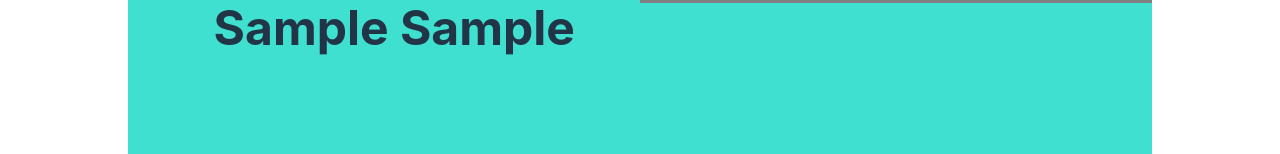
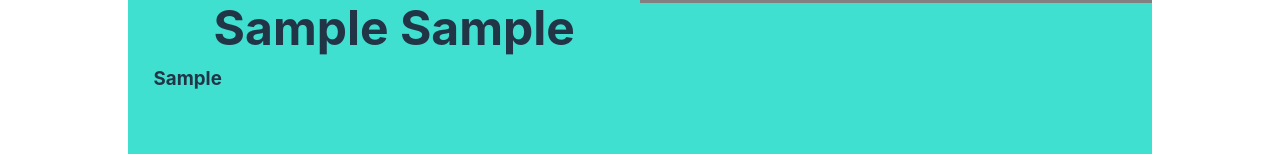
Before and after one commit to JKanaiya/CVApplication, a React (Vite) app in the folder cvApplication/: page / in a window 1280 px wide. Both pictures are taken after typing "Sample", "Sample", "Sample", "Sample", "name@example.com", "Sample" into the empty fields and a click on the button "Submit". Shown: the part 181-335 px from the top of the page. Built offline with nearby package versions, Linux system fonts and the light colour scheme.

Commit message:
feat:added missing connection for resume

```diff
--- a/cvApplication/src/Components/Preview.jsx
+++ b/cvApplication/src/Components/Preview.jsx
@@ -7,7 +7,11 @@ const Preview = function ({ cv, display, editData }) {
   return (
     <>
       <div id="preview" style={{ display: `${display}` }}>
-        <UserHeader firstName={cv.firstName} secondName={cv.secondName} />
+        <UserHeader
+          firstName={cv.firstName}
+          secondName={cv.secondName}
+          resume={cv.resumeDetails}
+        />
         <UserWork {...cv} />
         <UserDetails {...cv} />
         <UserEducation {...cv} />
--- a/cvApplication/src/Components/UserHeader.jsx
+++ b/cvApplication/src/Components/UserHeader.jsx
@@ -1,11 +1,13 @@
 import { IoPersonCircleOutline } from "react-icons/io5";
-const UserHeader = function ({ firstName, secondName }) {
+const UserHeader = function ({ firstName, secondName, resume }) {
   return (
     <div id="names">
       <h1>
         <IoPersonCircleOutline />
         {firstName} {secondName}
+        <br />
       </h1>
+      <h3>{resume}</h3>
     </div>
   );
 };
```
